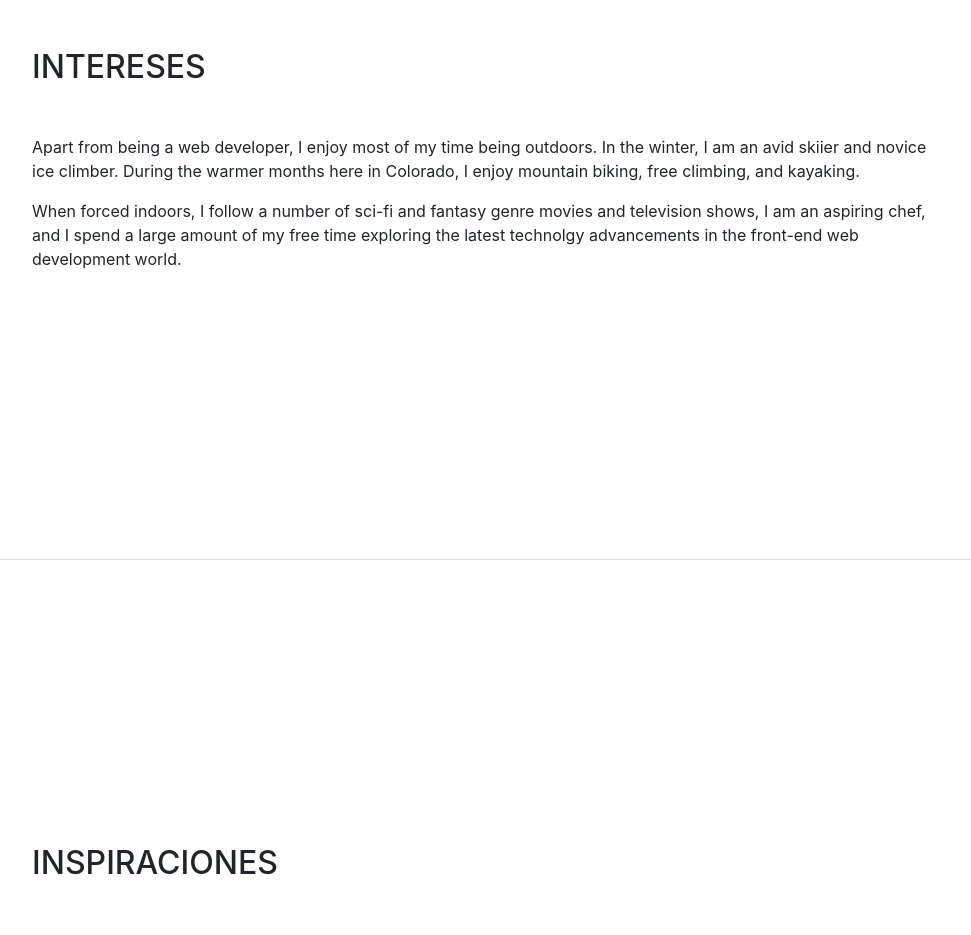
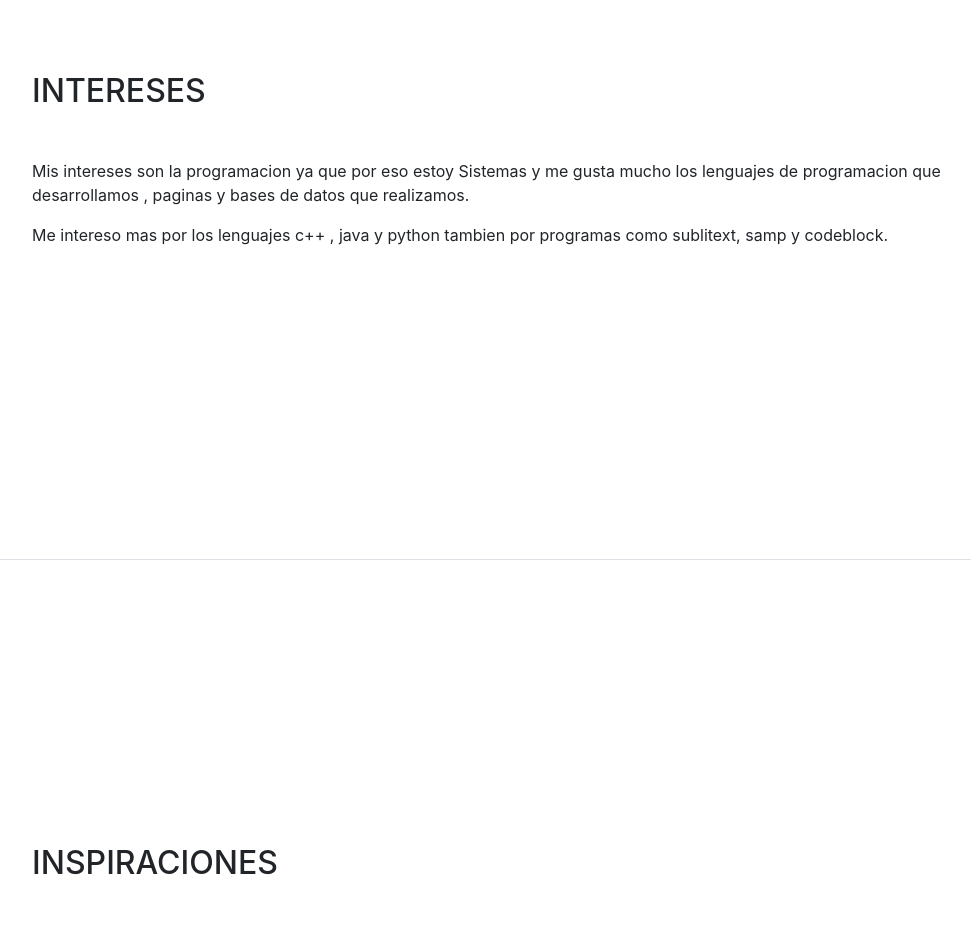
Before and after one commit to Edher-Espinoza-Castillo/Pagina-web-personal, a website with bundled scripts: page index.html in a window 1280 px wide. Shown: the part 2640-3575 px from the top of the page, without its empty margins (288-1259 px from the left). Built offline with nearby package versions, Linux system fonts and the light colour scheme; a web font is replaced by a local one.

Commit message:
Update index.html

```diff
--- a/index.html
+++ b/index.html
@@ -180,8 +180,8 @@
       <section class="resume-section p-3 p-lg-5 d-flex flex-column" id="intereses">
         <div class="my-auto">
           <h2 class="mb-5">Intereses</h2>
-          <p>Apart from being a web developer, I enjoy most of my time being outdoors. In the winter, I am an avid skiier and novice ice climber. During the warmer months here in Colorado, I enjoy mountain biking, free climbing, and kayaking.</p>
-          <p class="mb-0">When forced indoors, I follow a number of sci-fi and fantasy genre movies and television shows, I am an aspiring chef, and I spend a large amount of my free time exploring the latest technolgy advancements in the front-end web development world.</p>
+          <p>Mis intereses son la programacion ya que por eso estoy Sistemas y me gusta mucho los lenguajes de programacion que desarrollamos , paginas y bases de datos que realizamos.</p>
+          <p class="mb-0">Me intereso mas por los lenguajes c++ , java y python tambien por programas como sublitext, samp y codeblock.</p>
         </div>
       </section>
 
```
